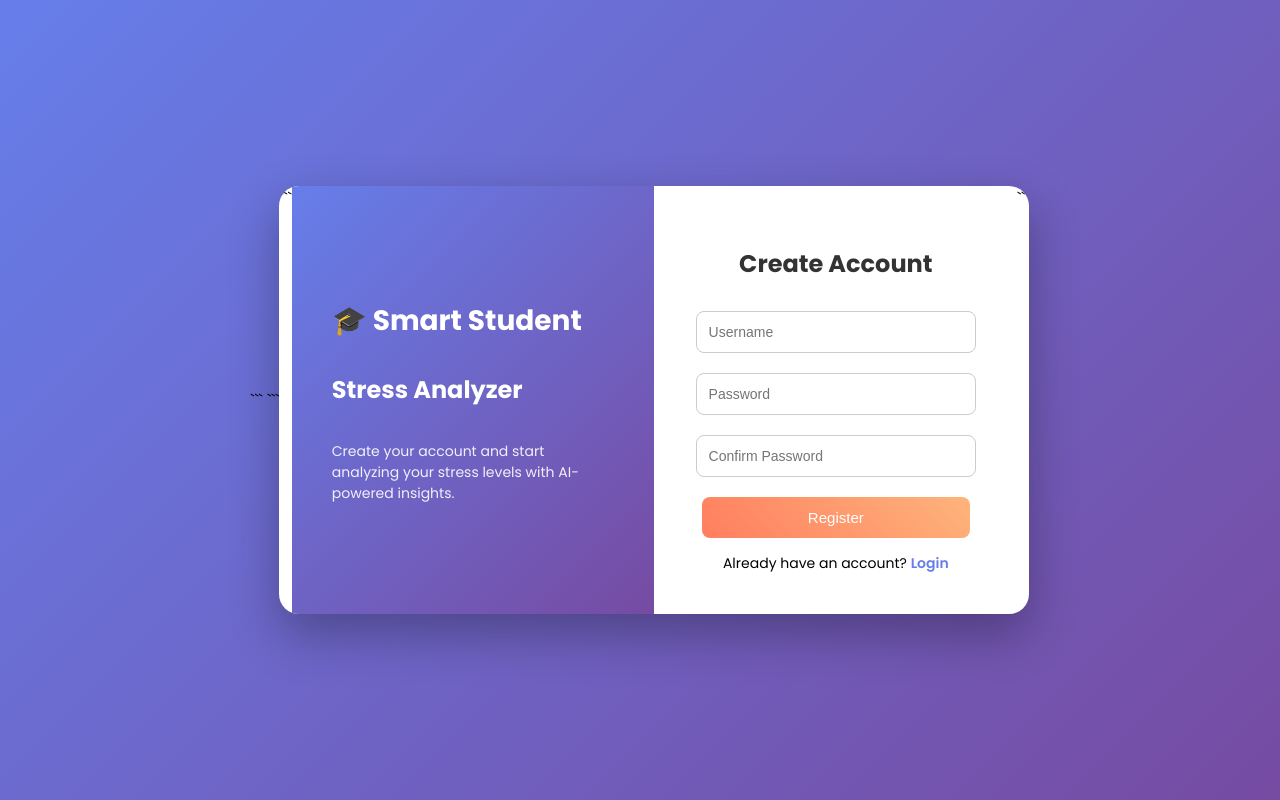
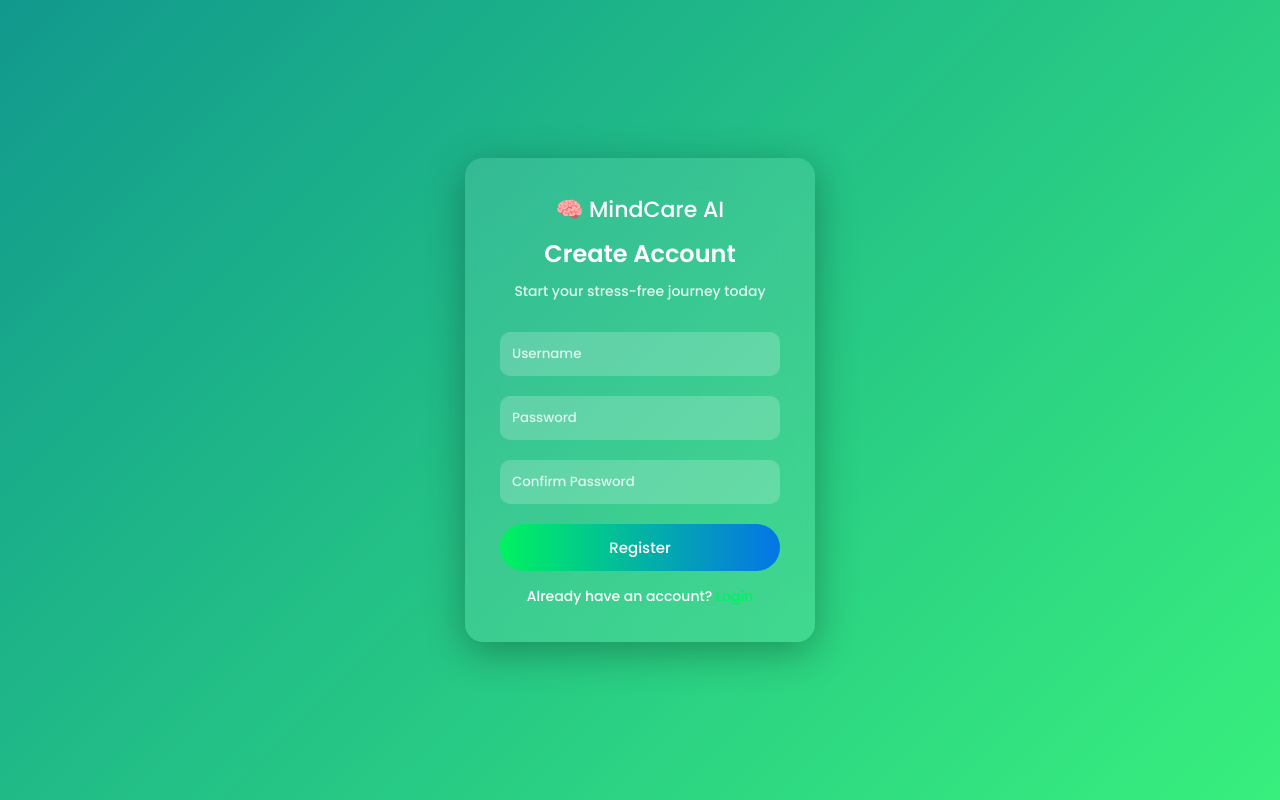
Before and after one commit to CharmilaSambana/student-stress-analyzer, a Flask app: page /register in a window 1280 px wide. Run offline with Flask 3, Linux system fonts and the light colour scheme.

Commit message:
Update register.html

````diff
--- a/templates/register.html
+++ b/templates/register.html
@@ -1,172 +1,140 @@
 <!DOCTYPE html>
+<html lang="en">
+<head>
+<meta charset="UTF-8">
+<title>Register | MindCare AI</title>
 
-<html>
-<head>
-    <title>Create Account</title>
-
-```
-<link href="https://fonts.googleapis.com/css2?family=Poppins:wght@400;600;700&display=swap" rel="stylesheet">
+<link href="https://fonts.googleapis.com/css2?family=Poppins:wght@300;500;600&display=swap" rel="stylesheet">
 
 <style>
-    body {
-        margin: 0;
-        font-family: 'Poppins', sans-serif;
-        height: 100vh;
 
-        /* 🔥 PREMIUM GRADIENT */
-        background: linear-gradient(135deg, #667eea, #764ba2);
-
-        display: flex;
-        justify-content: center;
-        align-items: center;
+*{
+margin:0;
+padding:0;
+box-sizing:border-box;
+font-family:'Poppins',sans-serif;
 }
 
-    /* CARD */
-    .card {
-        display: flex;
-        width: 750px;
-        border-radius: 20px;
-        overflow: hidden;
-        background: white;
-        box-shadow: 0 20px 50px rgba(0,0,0,0.3);
+body{
+height:100vh;
+display:flex;
+justify-content:center;
+align-items:center;
+
+/* 🎨 COLOR CHANGED (green-blue theme) */
+background: linear-gradient(135deg,#11998e,#38ef7d);
 }
 
-    /* LEFT SIDE */
-    .left {
-        flex: 1;
-        background: linear-gradient(135deg, #667eea, #764ba2);
-        color: white;
-        padding: 40px;
+/* GLASS CARD */
+.box{
+width:350px;
+padding:35px;
+border-radius:18px;
+text-align:center;
 
-        display: flex;
-        flex-direction: column;
-        justify-content: center;
+background: rgba(255,255,255,0.1);
+backdrop-filter: blur(15px);
+
+box-shadow:0 10px 40px rgba(0,0,0,0.3);
+color:white;
 }
 
-    .left h1 {
-        font-size: 28px;
-        margin-bottom: 10px;
+/* TITLE */
+h2{
+margin-bottom:10px;
+font-weight:600;
 }
 
-    .left p {
-        font-size: 14px;
-        opacity: 0.9;
+.sub{
+font-size:14px;
+color:#e0f7f1;
+margin-bottom:20px;
 }
 
-    /* RIGHT SIDE */
-    .right {
-        flex: 1;
-        padding: 40px;
-        text-align: center;
+/* INPUT */
+input{
+width:100%;
+padding:12px;
+margin:10px 0;
+border-radius:10px;
+border:none;
+outline:none;
+
+background: rgba(255,255,255,0.2);
+color:white;
 }
 
-    .right h2 {
-        margin-bottom: 20px;
-        color: #333;
+input::placeholder{
+color:#e0f7f1;
 }
 
-    input {
-        width: 90%;
-        padding: 12px;
-        margin: 10px 0;
+/* BUTTON */
+button{
+width:100%;
+padding:12px;
+margin-top:10px;
+border:none;
+border-radius:25px;
 
-        border-radius: 8px;
-        border: 1px solid #ccc;
-        font-size: 14px;
+/* 🎨 BUTTON MATCHED THEME */
+background: linear-gradient(90deg,#00f260,#0575e6);
+color:white;
+font-size:15px;
+cursor:pointer;
+
+transition:0.3s;
 }
 
-    input:focus {
-        outline: none;
-        border: 1px solid #667eea;
-        box-shadow: 0 0 6px rgba(102,126,234,0.5);
+button:hover{
+transform:scale(1.05);
 }
 
-    button {
-        width: 95%;
-        padding: 12px;
-        margin-top: 10px;
-
-        border: none;
-        border-radius: 8px;
-
-        background: linear-gradient(45deg, #ff7e5f, #feb47b);
-        color: white;
-
-        font-size: 15px;
-        cursor: pointer;
-        transition: 0.3s;
+/* LINK */
+p{
+margin-top:15px;
+font-size:14px;
 }
 
-    button:hover {
-        transform: scale(1.05);
+a{
+color:#00f260;
+text-decoration:none;
 }
 
-    .login-link {
-        margin-top: 15px;
-        font-size: 14px;
+a:hover{
+text-decoration:underline;
 }
 
-    .login-link a {
-        color: #667eea;
-        text-decoration: none;
-        font-weight: 600;
-    }
-
-    .login-link a:hover {
-        text-decoration: underline;
-    }
-
-    /* MOBILE */
-    @media (max-width: 768px) {
-        .card {
-            flex-direction: column;
-            width: 90%;
-        }
-
-        .left {
-            text-align: center;
-        }
+/* LOGO */
+.logo{
+font-size:22px;
+margin-bottom:10px;
 }
 
 </style>
-```
-
 </head>
 
 <body>
 
-<div class="card">
+<div class="box">
 
-```
-<!-- LEFT SIDE -->
-<div class="left">
-    <h1>🎓 Smart Student</h1>
-    <h2>Stress Analyzer</h2>
-
-    <p>
-        Create your account and start analyzing your stress levels with AI-powered insights.
-    </p>
-</div>
-
-<!-- RIGHT SIDE -->
-<div class="right">
+<div class="logo">🧠 MindCare AI</div>
 
 <h2>Create Account</h2>
+<div class="sub">Start your stress-free journey today</div>
 
 <form method="POST">
+
 <input type="text" name="username" placeholder="Username" required>
+
 <input type="password" name="password" placeholder="Password" required>
+
 <input type="password" name="confirm" placeholder="Confirm Password" required>
 
 <button type="submit">Register</button>
+
 </form>
 
-    <div class="login-link">
-        Already have an account? <a href="/login">Login</a>
-    </div>
-
-</div>
-```
+<p>Already have an account? <a href="/login">Login</a></p>
 
 </div>
 
````
Lines whose indentation alone changed are shown as unchanged.
